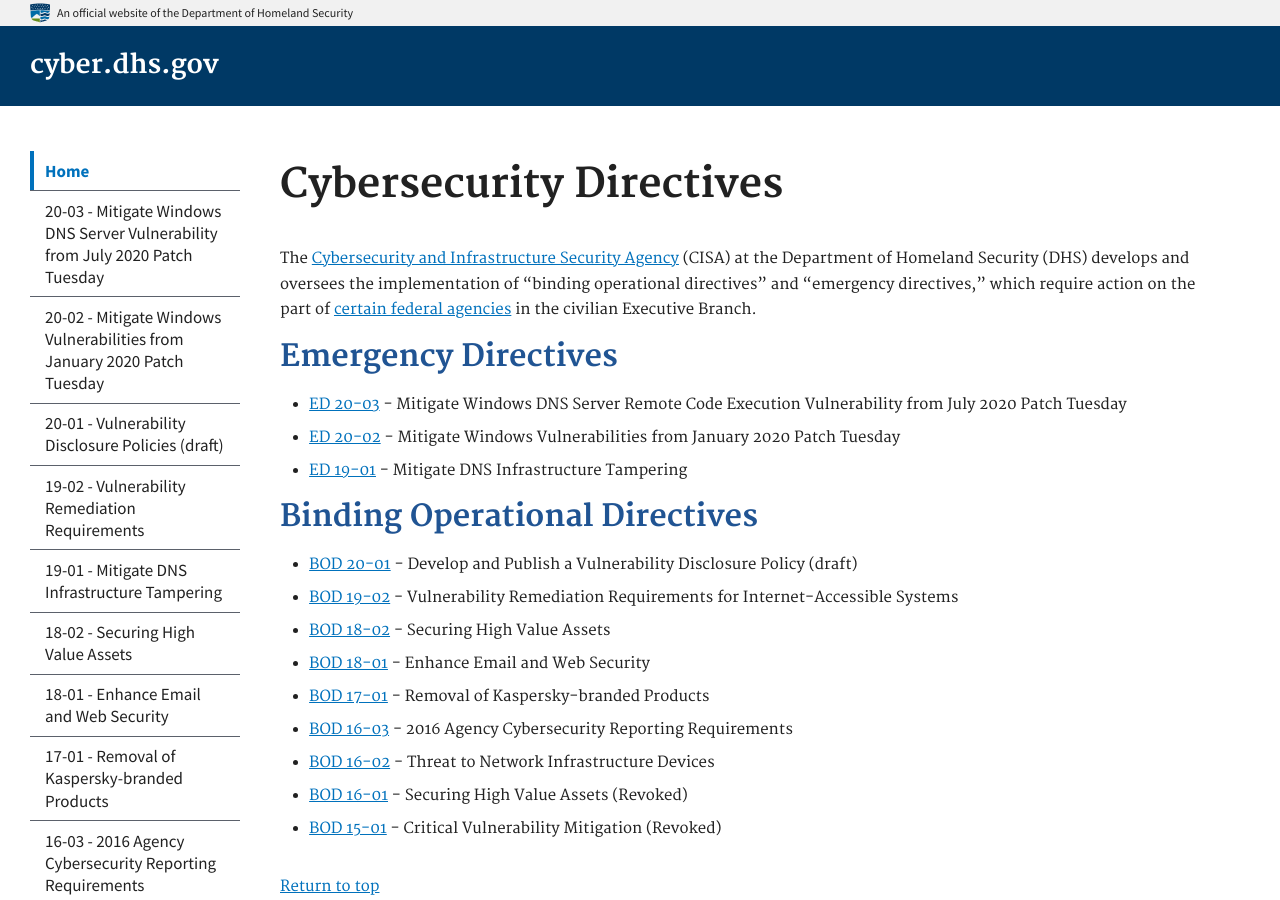
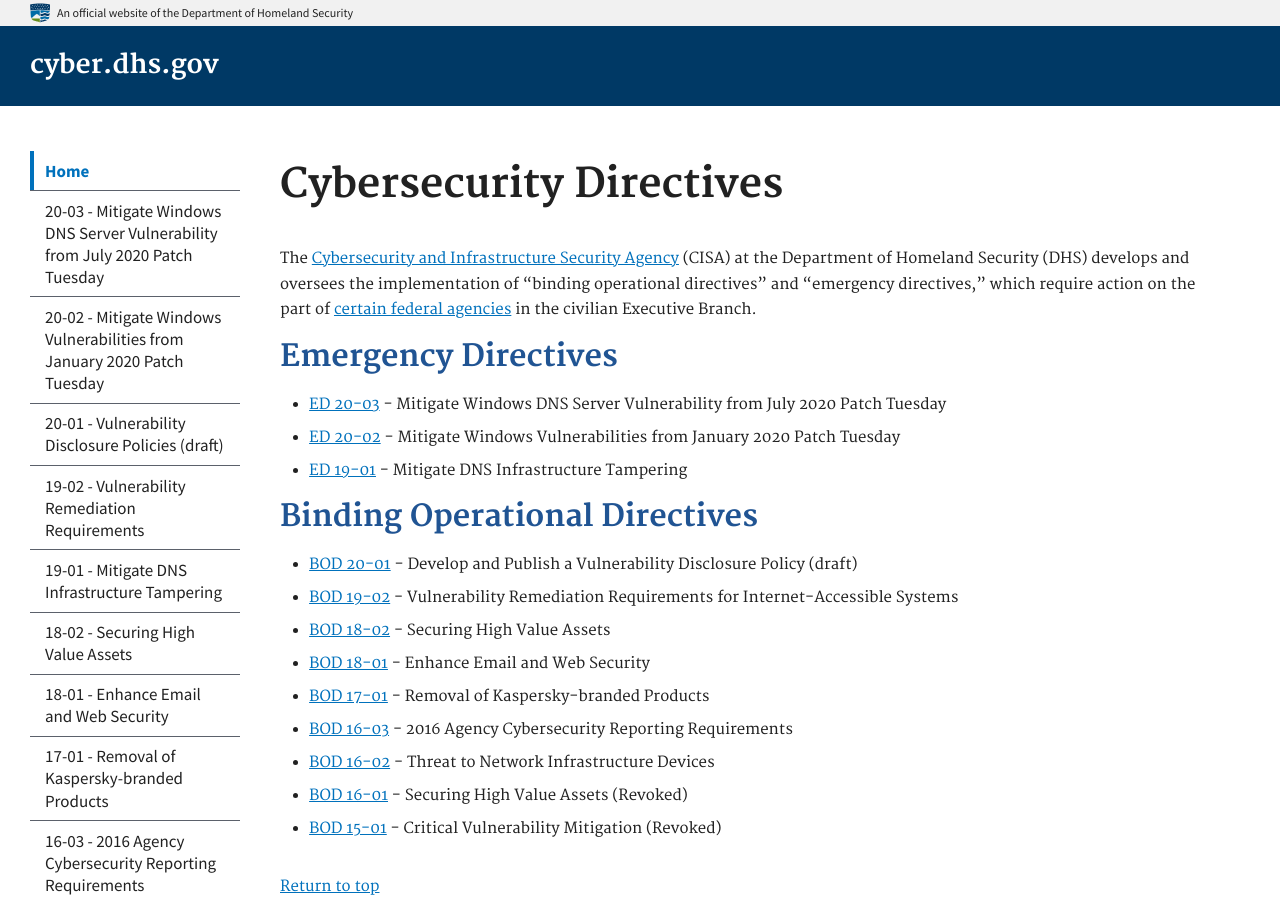
Before and after one commit to cisagov/cyber.dhs.gov, a Jekyll site: the page built from pages/index.md, in a window 1280 px wide and 900 px high. Built offline with Jekyll 4.4.1, drawn with Linux system fonts in a browser that asks for light colours.

Commit message:
short title and email address fix

```diff
--- a/pages/index.md
+++ b/pages/index.md
@@ -10,7 +10,7 @@ redirect_from:
 The [Cybersecurity and Infrastructure Security Agency](https://cisa.gov) (CISA) at the Department of Homeland Security (DHS) develops and oversees the implementation of "binding operational directives" and "emergency directives," which require action on the part of [certain federal agencies]({{ site.baseurl }}/agencies) in the civilian Executive Branch.
 
 ## Emergency Directives
-* [ED 20-03]({{ site.baseurl }}/ed/20-03/) - Mitigate Windows DNS Server Remote Code Execution Vulnerability from July 2020 Patch Tuesday
+* [ED 20-03]({{ site.baseurl }}/ed/20-03/) - Mitigate Windows DNS Server Vulnerability from July 2020 Patch Tuesday
 * [ED 20-02]({{ site.baseurl }}/ed/20-02/) - Mitigate Windows Vulnerabilities from January 2020 Patch Tuesday
 * [ED 19-01]({{ site.baseurl }}/ed/19-01/) - Mitigate DNS Infrastructure Tampering
 
```
Also changed, not shown: pages/ed-20-03.md (+2 -2 lines).
